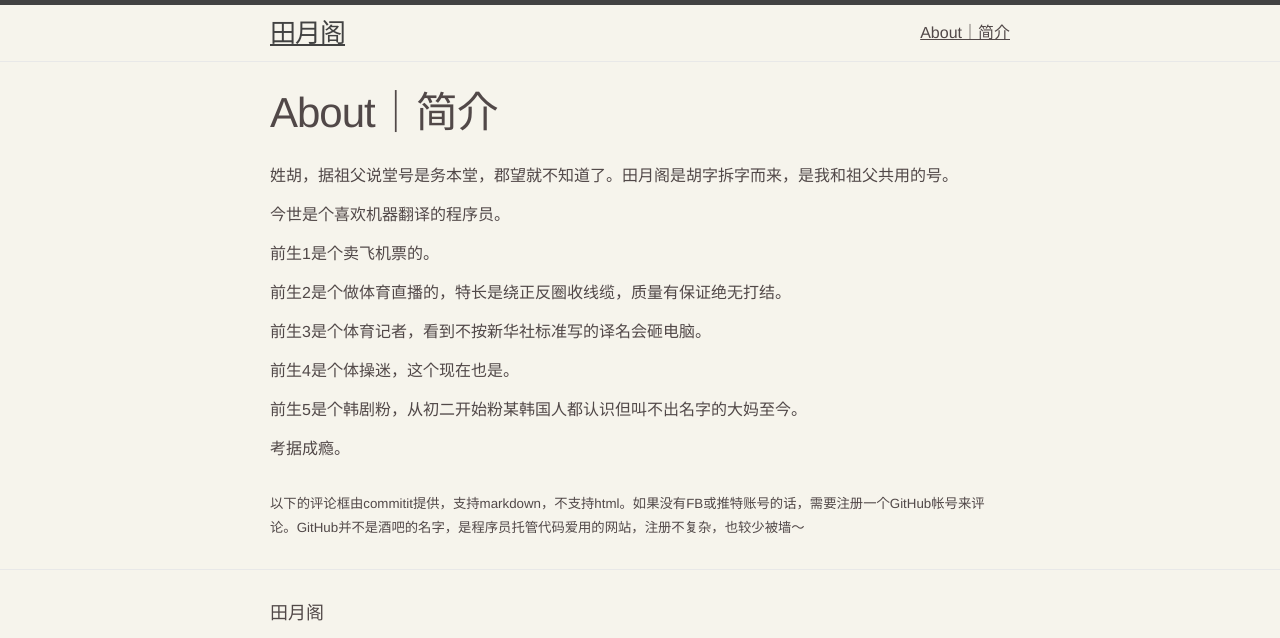
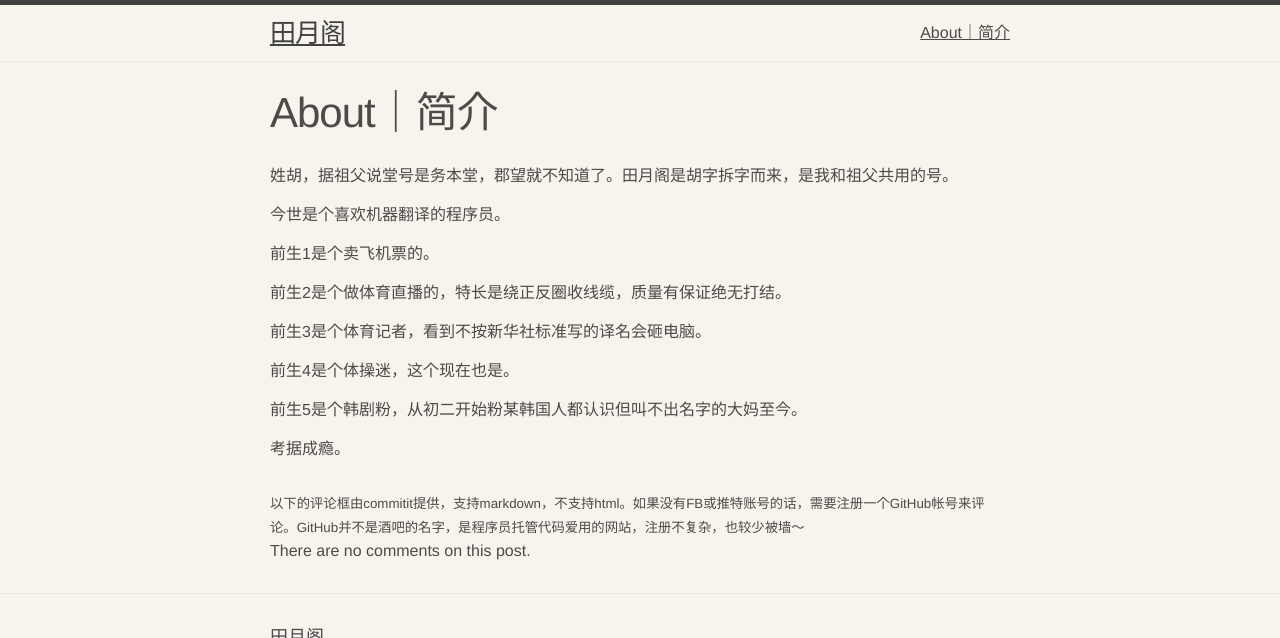
Before and after one commit to xlhdh/xlhdh.github.io, a Jekyll site: the page built from about.md, in a window 1280 px wide, cut to the strip 0-638 px from the top of the page. Built offline with Jekyll 4.4.1, drawn with Linux system fonts in a browser that asks for light colours; a script that is not in the unit is left out.

Commit message:
comments

```diff
--- a/_includes/commitit.html
+++ b/_includes/commitit.html
@@ -16,3 +16,23 @@
 			(document.getElementsByTagName('head')[0] || document.getElementsByTagName('body')[0]).appendChild(commentit);
 		})();
 	</script>
+
+{%if page.comments %}
+  {% assign sorted_comments = (page.comments | sort: 'date') %}
+{% endif %}
+{% for c in sorted_comments %}
+  <div class="media">
+    <div class="media-left">
+      <img src="{{ c.author.picture }}" alt="{{ c.author.displayName}}" height="73" width="73">
+    </div>
+    <div class="media-body">
+      <p class="text-muted">
+        <a href="{{ c.author.url }}">{{ c.author.displayName }}</a>
+        on {{ c.date | date_to_string }}
+      </p>
+      <p>{{ c.content | newline_to_br }}</p>
+    </div>
+  </div>
+{% else %}
+  There are no comments on this post.
+{% endfor %}
```
